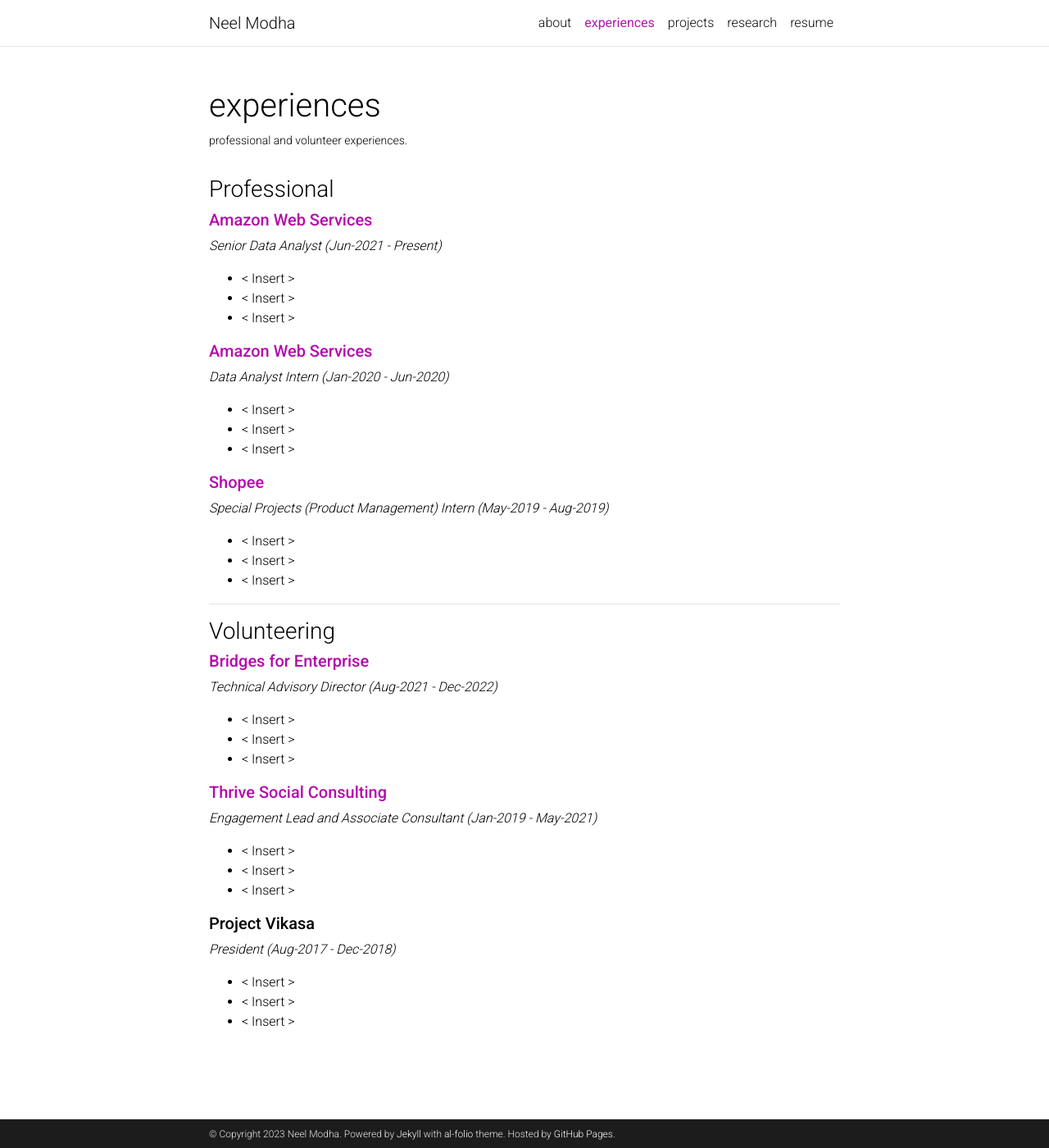
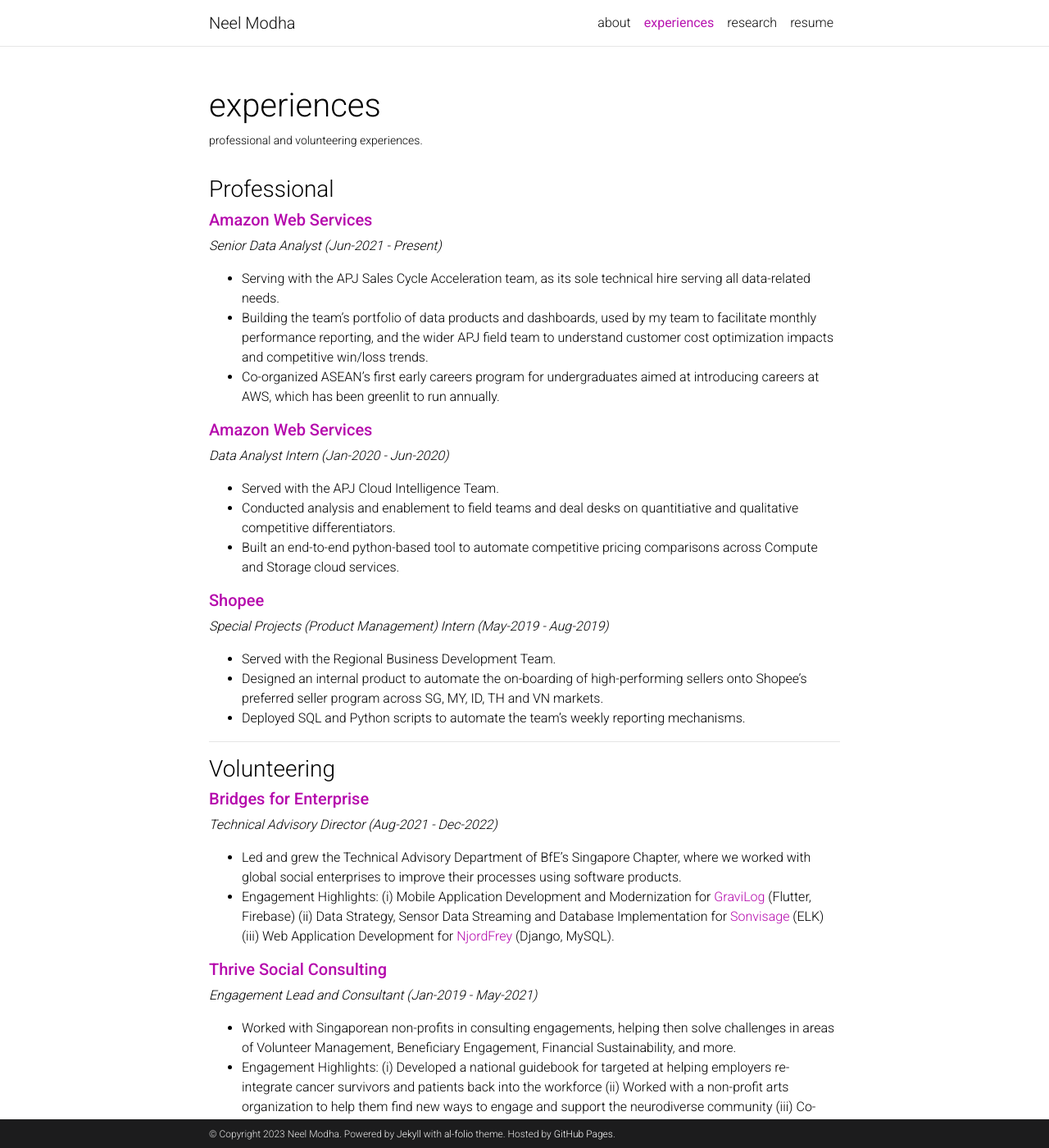
Before and after one commit to astroneel/astroneel.github.io, a Jekyll site: the page built from _pages/experiences.md, in a window 1280 px wide and 1400 px high. Shown: the whole window at 82% size. Built offline with Jekyll 4.4.1, drawn with Linux system fonts in a browser that asks for light colours; comment, search, counter and statistics services are not loaded; a style sheet for code colours, icons or effects is not loaded; some of the changed text lies outside the part shown.

Commit message:
Updating majority of site content
Updating Intro (with Pic), Experiences, Research

```diff
--- a/_pages/experiences.md
+++ b/_pages/experiences.md
@@ -2,7 +2,7 @@
 layout: page
 permalink: /experiences/
 title: experiences
-description: professional and volunteer experiences.
+description: professional and volunteering experiences.
 nav: true
 nav_order: 1
 ---
@@ -12,23 +12,23 @@ nav_order: 1
 ##### **[Amazon Web Services](https://aws.amazon.com/)**
 *Senior Data Analyst (Jun-2021 - Present)*
 
-* < Insert >
-* < Insert >
-* < Insert >
+* Serving with the APJ Sales Cycle Acceleration team, as its sole technical hire serving all data-related needs.
+* Building the team’s portfolio of data products and dashboards, used by my team to facilitate monthly performance reporting, and the wider APJ field team to understand customer cost optimization impacts and competitive win/loss trends.
+* Co-organized ASEAN’s first early careers program for undergraduates aimed at introducing careers at AWS, which has been greenlit to run annually.
 
 ##### **[Amazon Web Services](https://aws.amazon.com/)**
 *Data Analyst Intern (Jan-2020 - Jun-2020)*
 
-* < Insert >
-* < Insert >
-* < Insert >
+* Served with the APJ Cloud Intelligence Team.
+* Conducted analysis and enablement to field teams and deal desks on quantitiative and qualitative competitive differentiators.
+* Built an end-to-end python-based tool to automate competitive pricing comparisons across Compute and Storage cloud services.
 
 ##### **[Shopee](https://shopee.sg/)**
 *Special Projects (Product Management) Intern (May-2019 - Aug-2019)*
 
-* < Insert >
-* < Insert >
-* < Insert >
+* Served with the Regional Business Development Team.
+* Designed an internal product to automate the on-boarding of high-performing sellers onto Shopee's preferred seller program across SG, MY, ID, TH and VN markets.
+* Deployed SQL and Python scripts to automate the team's weekly reporting mechanisms.
 
 ---
 
@@ -37,20 +37,17 @@ nav_order: 1
 ##### **[Bridges for Enterprise](https://www.bridgesforenterprise.com/)**
 *Technical Advisory Director (Aug-2021 - Dec-2022)*
 
-* < Insert >
-* < Insert >
-* < Insert >
+* Led and grew the Technical Advisory Department of BfE's Singapore Chapter, where we worked with global social enterprises to improve their processes using software products.
+* Engagement Highlights: (i) Mobile Application Development and Modernization for [GraviLog](https://www.gravilog.com/en/) (Flutter, Firebase) (ii) Data Strategy, Sensor Data Streaming and Database Implementation for [Sonvisage](https://www.sonvisage.com/) (ELK) (iii) Web Application Development for [NjordFrey](https://www.njordfrey.com/) (Django, MySQL).
 
 ##### **[Thrive Social Consulting](https://www.bridgesforenterprise.com/)**
-*Engagement Lead and Associate Consultant (Jan-2019 - May-2021)*
+*Engagement Lead and Consultant (Jan-2019 - May-2021)*
 
-* < Insert >
-* < Insert >
-* < Insert >
+* Worked with Singaporean non-profits in consulting engagements, helping then solve challenges in areas of Volunteer Management, Beneficiary Engagement, Financial Sustainability, and more.
+* Engagement Highlights: (i) Developed a national guidebook for targeted at helping employers re-integrate cancer survivors and patients back into the workforce (ii) Worked with a non-profit arts organization to help them find new ways to engage and support the neurodiverse community (iii) Co-developed a training framework and courses for a non-profit that trains other non-profits to become more efficient in their operations.
 
 ##### **Project Vikasa**
 *President (Aug-2017 - Dec-2018)*
 
-* < Insert >
-* < Insert >
-* < Insert >
+* Led a 25-strong team to Jaipur, India, where we worked with [I-India](https://www.i-indiaonline.com/), to improve financial literacy among underpriviliged students and women.
+* Laid foundations for economic empowerment, by building a sales pipeline for handicrafts produced by I-India's beneficiaries, to be sold as SMU's corporate gifts.
```
Also changed, not shown: _pages/about.md (+6 -7 lines), _pages/projects.md (+1 -1 lines), _pages/research.md (+3 -3 lines), assets/img/profile_pic.jpg (added), 1 other file.
